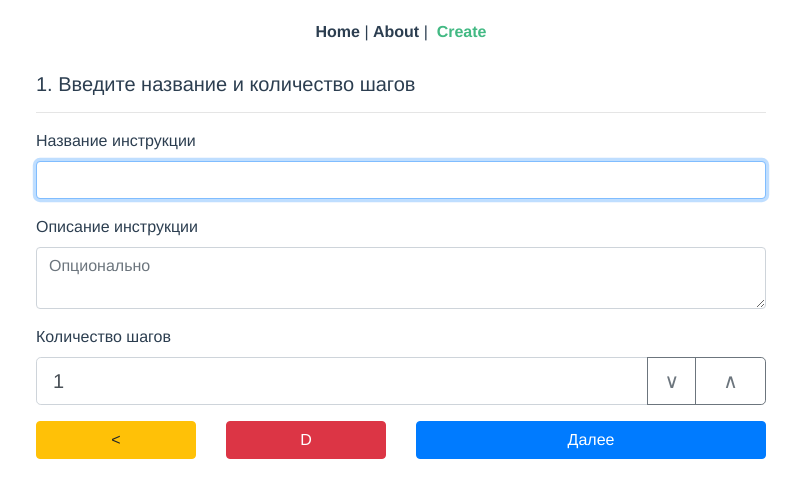
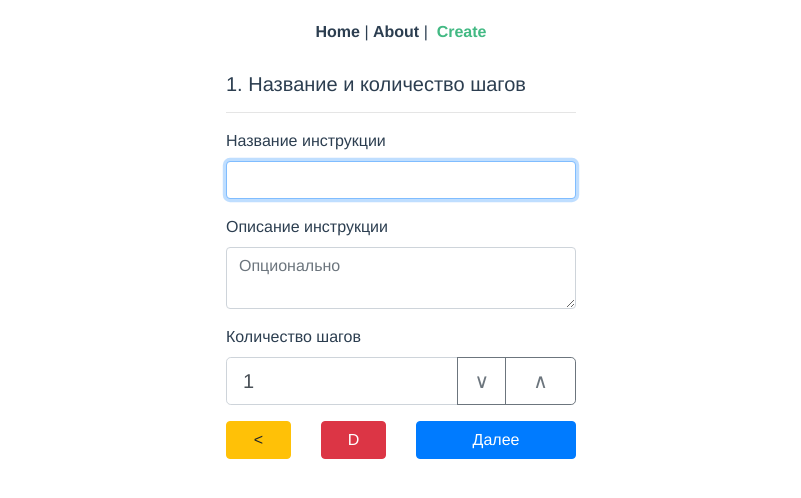
Before and after one commit to mccrush/simpin, a Vue app: page /create/1 in a window 1280 px wide. Shown: the top 498 px of the page, without its empty margins (239-1040 px from the left). Built offline with nearby package versions, Linux system fonts and the light colour scheme.

Commit message:
Настраивает адаптацию

```diff
--- a/src/components/ListInst.vue
+++ b/src/components/ListInst.vue
@@ -1,5 +1,5 @@
 <template>
-  <div class="col-12 col-sm-8">
+  <div class="col-12 col-sm-8 col-md-6 col-xl-4">
     <div class="row">
       <div class="col-8 text-left">
         <h5 class="mt-2">Список инструкций</h5>
--- a/src/components/Step1.vue
+++ b/src/components/Step1.vue
@@ -1,6 +1,6 @@
 <template>
   <div>
-    <h5 class="mt-2 text-left">1. Введите название и количество шагов</h5>
+    <h5 class="mt-2 text-left">1. Название и количество шагов</h5>
     <hr />
     <div class="form-group text-left">
       <label for="title">Название инструкции</label>
--- a/src/views/Create.vue
+++ b/src/views/Create.vue
@@ -1,6 +1,6 @@
 <template>
   <div class="create row justify-content-sm-center">
-    <div class="col-12 col-sm-8">
+    <div class="col-12 col-sm-8 col-md-6 col-xl-4">
       <Step1 v-if="this.$route.params.step == '1'" />
       <Step2 v-if="this.$route.params.step == '2'" />
       <Step3 v-if="this.$route.params.step == '3'" />
--- a/src/views/Show.vue
+++ b/src/views/Show.vue
@@ -1,6 +1,6 @@
 <template>
   <div class="create row justify-content-sm-center">
-    <div class="col-12 col-sm-8">
+    <div class="col-12 col-sm-8 col-md-6 col-xl-4">
       <h4 v-if="tecStep == 0" class="mt-2">{{tecInst.title}}</h4>
       <h4 v-if="tecStep > 0" class="mt-2">{{tecInstArr[tecStep-1].title}}</h4>
       <hr />
```
